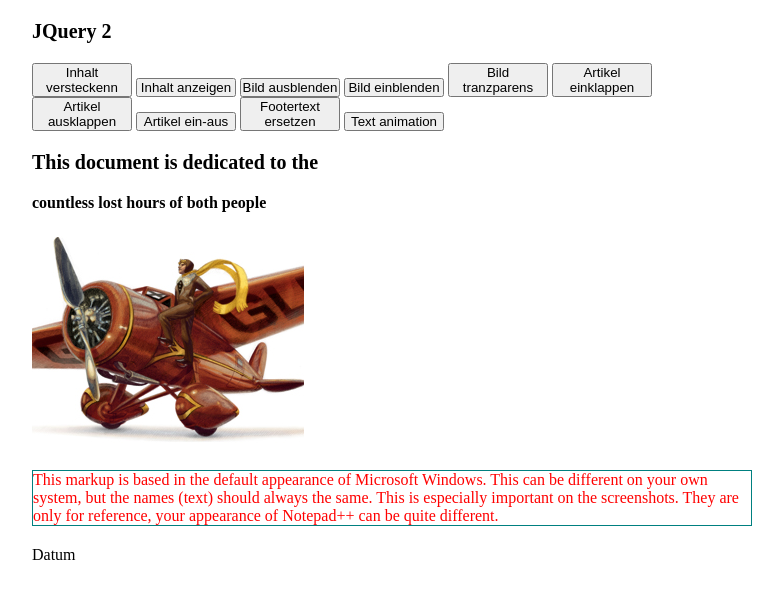
After one commit to susann99/jquery-kurs, a PHP site: page /1_T08Animation.php in a window 1280 px wide. The commit adds this page. Shown: the top 599 px of the page, without its empty margins (248-1031 px from the left). Run offline with PHP 8.4, Linux system fonts and the light colour scheme.

Commit message:
endstand Tag 8 projekt

```diff
--- /dev/null
+++ b/1_T08Animation.php
@@ -0,0 +1,102 @@
+<!DOCTYPE html>
+<html>
+    <head>
+       <meta charset="utf-8">
+       <style type="text/css">
+           *{margin:0; padding:0; font:14px;}
+button {width:100px;}
+p,h1,h2 {margin:20px auto;}
+h1 {font-size:20px}
+h2 {font-size:16px}
+#content {margin:20px auto; width:720px;}
+           #normal {
+               color: red;
+           }
+           p {
+               color:red;
+               border: teal thin solid;
+               width:auto;
+           }
+
+        </style>
+        <script src="js/jquery-1.9.1.js" type="text/javascript" ></script>
+        <script type="text/javascript">
+jQuery.error = console.error;
+$(document).ready(function() {
+        $("#verstecken").click(function() {
+                $("#content").hide(300);
+        });
+        $("#anzeigen").click(function() {
+                $("#content").show(300);
+        });
+        $("#ausblenden").click(function() {
+                $("#bild").fadeOut(300);
+        });
+        $("#einblenden").click(function() {
+                $("#bild").fadeIn(300);
+                $("#bild").fadeTo(300,1);
+        });
+        $("#transparenz").click(function() {
+                $("#bild").fadeTo(300,0.0);
+        });
+        $("#einklappen").click(function() {
+                $("#artikel").slideUp(500);
+        });
+        $("#ausklappen").click(function() {
+                $("#artikel").slideDown(500);
+        });
+        $("#ein-aus").click(function() {
+                $("#artikel").slideToggle(500);
+        });
+        $("#ersetzen").click(function() {
+                $("#footer").replaceWith("<p>Footer Text</p>");
+        });
+        $("#animation").click(function() {
+                $("#head1").animate({fontSize:"36px",opacity:0.5},2000);
+        });
+});
+$(document).ready(function(){
+   $("img").click( function() {
+      $(this).animate({
+          height:'0px',opacity:'0',color:'blue'//color geht nicht, nur mit plugin
+      },2000,function(){
+          $(this).animate({
+          height:'180px',opacity:'1',color:'blue'//color geht nicht, nur mit plugin
+      },2000);
+      });
+  });
+});
+
+
+        </script>
+        <meta http-equiv="Content-Type" content="text/html; charset=windows-1252">
+        <title>Farb -Animation Tag08</title>
+    </head>
+<body>
+<div id="content">
+<h1>JQuery 2</h1>
+
+	<button id="verstecken">Inhalt versteckenn</button>
+	<button id="anzeigen">Inhalt anzeigen</button>
+	<button id="ausblenden">Bild ausblenden</button>
+	<button id="einblenden">Bild einblenden</button>
+	<button id="transparenz">Bild tranzparens</button>
+
+
+	<button id="einklappen">Artikel einklappen</button>
+	<button id="ausklappen">Artikel ausklappen</button>
+	<button id="ein-aus">Artikel ein-aus</button>
+	<button id="ersetzen">Footertext ersetzen</button>
+	<button id="animation">Text animation</button>
+
+<h1 id="head1">This document is dedicated to the</h1>
+<h2 id="head2">countless lost hours of both people</h1>
+<img id="bild" src="images/Amelia-Earhart.png">
+	<p id="artikel">This markup is based in the default appearance of Microsoft Windows.
+	This can be different on your own system, but the names (text) should always the same.
+	This is especially important on the screenshots.
+	They are only for reference, your appearance of Notepad++ can be quite different.</p>
+	<div id="footer">Datum</div>
+</div>
+</body>
+</html>
```
Also changed, not shown: css/style.css (+26 -14 lines), index.php (+11 -11 lines), js/index.js (+85 -42 lines).
